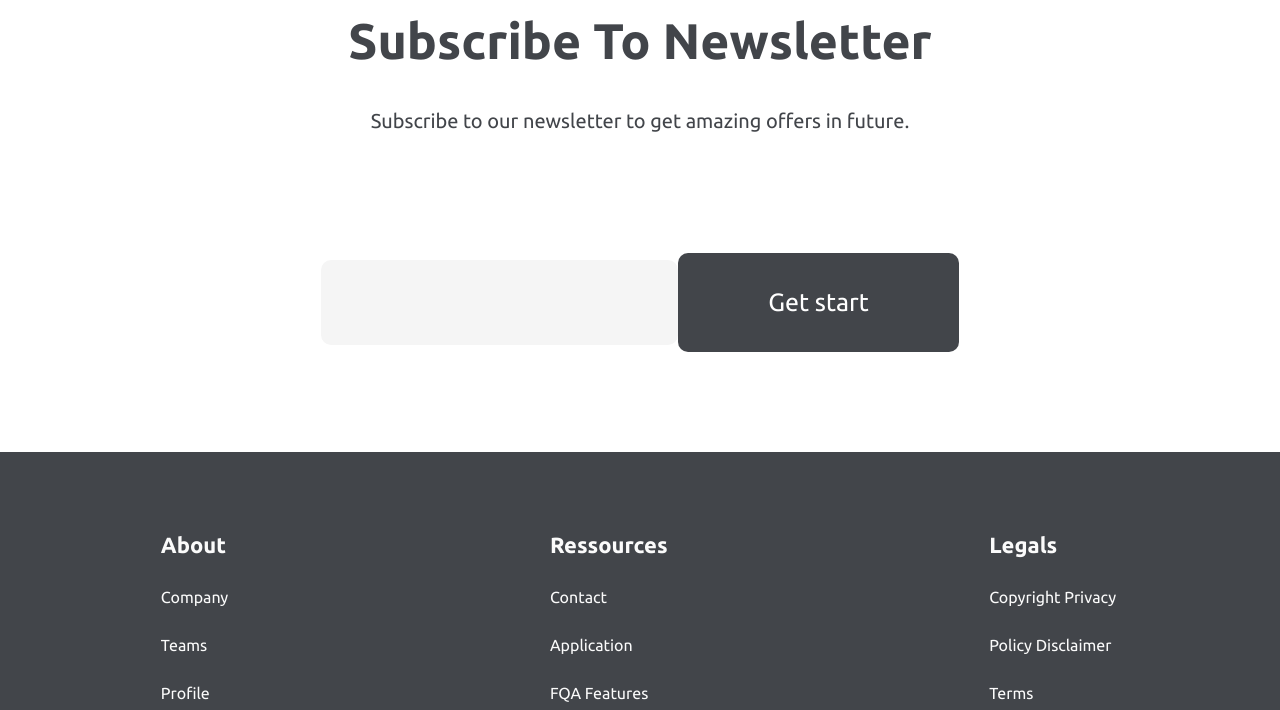
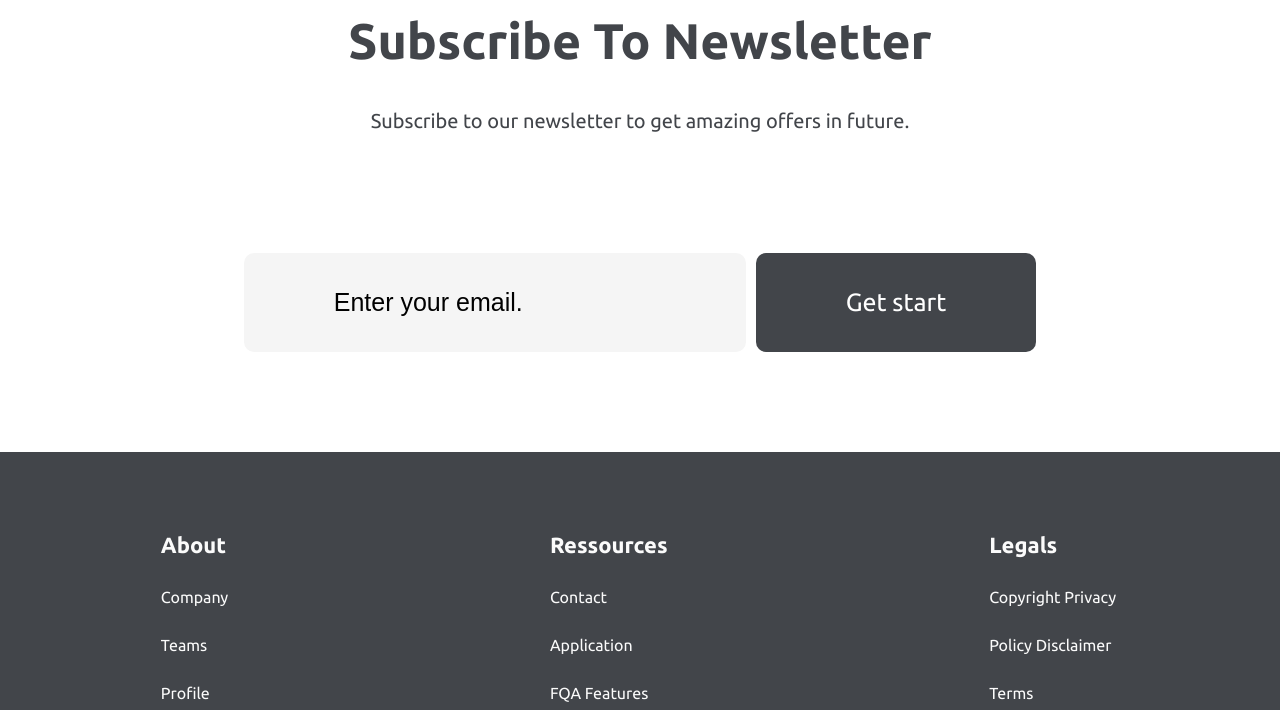
Before and after one commit to MaroineTerfous/e-scooter, a plain HTML site: page index.html in a window 1280 px wide. Shown: the part 6983-7693 px from the top of the page. Drawn offline with Linux system fonts and the light colour scheme; a web font is replaced by a local one.

Commit message:
Corrections

```diff
--- a/index.html
+++ b/index.html
@@ -406,9 +406,9 @@
         <!-- Form -->
         <div class="sectionSubcribe__form">
             <form action="">
-                <input type="email" id="name" name="name" required minlength="4" maxlength="8" size="20" />
+                <input type="email" id="name" name="name" required minlength="4" size="20" value="Enter your email." class="sectionSubcribe__form--input"/>
             </form>
-            <button class="sectionSubcribe__form--btn btnSubscribe">Get start</button>
+            <input type="submit" value="Get start" class="sectionSubcribe__form--submit"/>
         </div>
     </div>
 
--- a/style.scss
+++ b/style.scss
@@ -536,14 +536,19 @@ p, h1, h2 {
     }
     &__form {
         @include flexbox($justify-content: center);
+        gap: 10px;
         margin: 100px 0;
-        input {
+        &--input {
+            font-family: $primary-color;
+            font-weight: 400;
+            font-size: 25px;
+            color: $primary-typo;
             padding: 35px 90px;
             border-radius: 10px;
             border: none;
             background-color: #f5f5f5;
         }
-        &--btn {
+        &--submit {
             color: white;
             font-weight: 400;
             font-family: $primary-typo;
```
Also changed, not shown: style.css, 1 other file.
